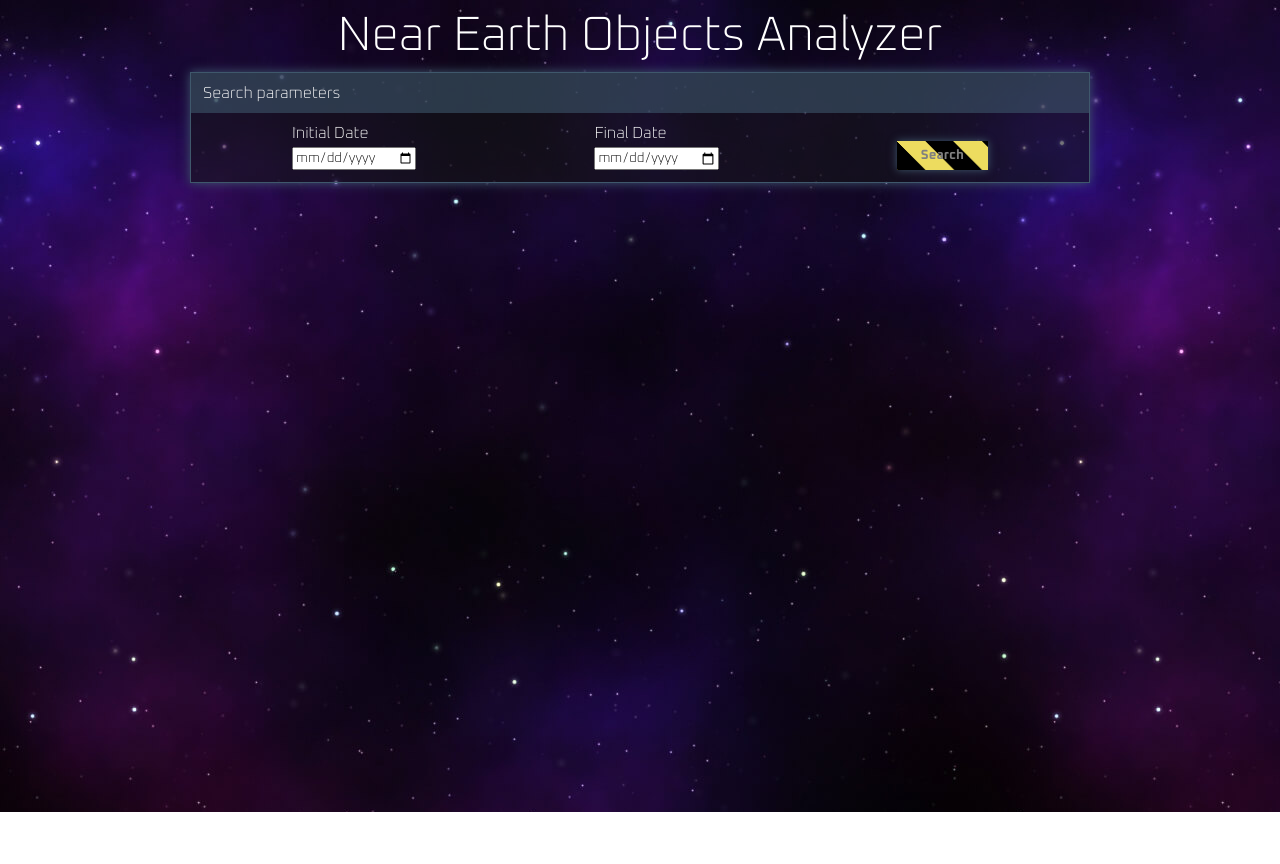
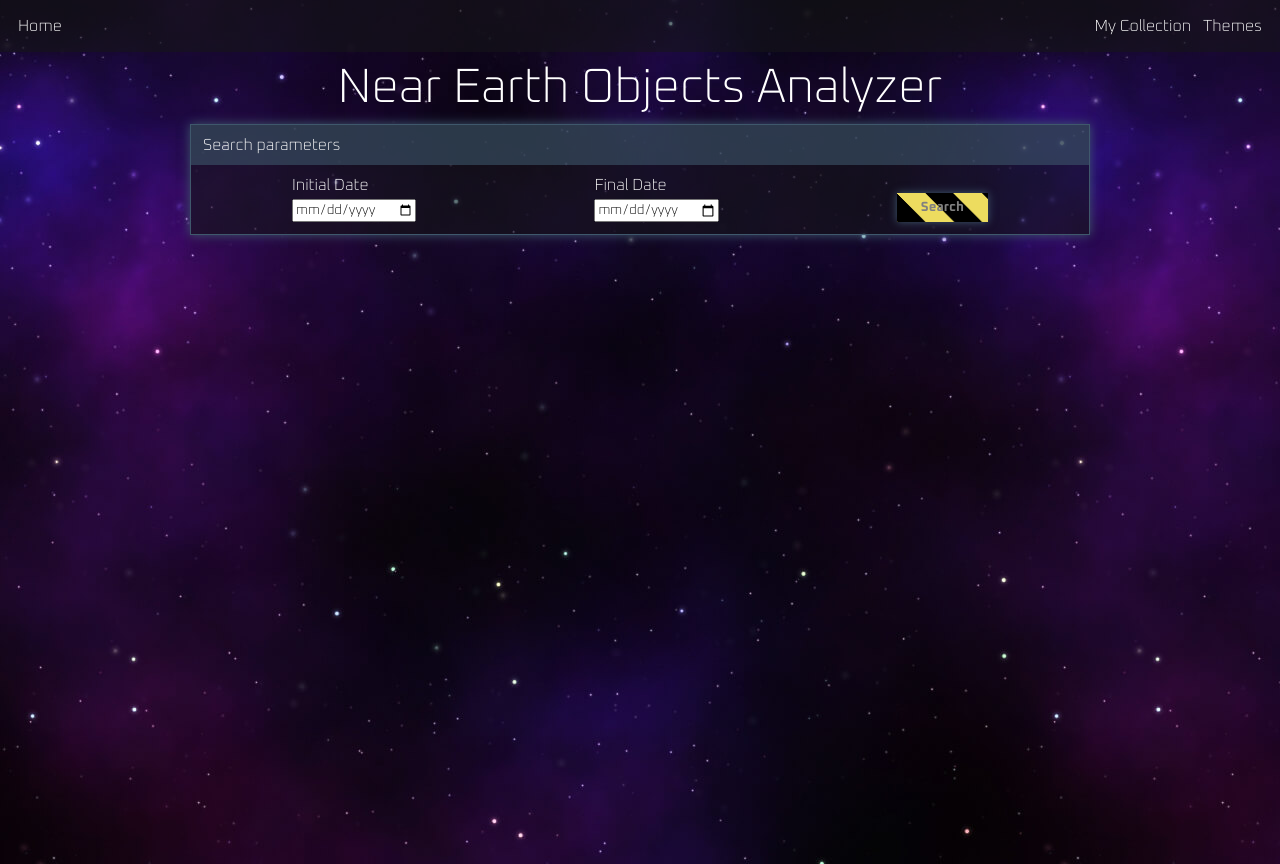
Before and after one commit to nickojs/near-earth-objects, a React (Create React App) app: page / in a window 1280 px wide. Before the commit the page ends 812 px from the top, so only its background shows below. Built offline with nearby package versions, Linux system fonts and the light colour scheme.

Commit message:
Implemented navbar on Layout

```diff
--- a/src/containers/Layout/Layout.js
+++ b/src/containers/Layout/Layout.js
@@ -3,12 +3,14 @@ import themes from './themes.json';
 
 import * as S from './styles';
 import Theme from '../../Theme';
+import Navbar from '../../components/navbar/navbar';
 
 const Layout = ({ children }) => {
   const currentTheme = themes.standard;
 
   return (
     <Theme theme={currentTheme}>
+      <Navbar />
       <S.Container>
         <S.Title>Near Earth Objects Analyzer</S.Title>
         {children}
```
